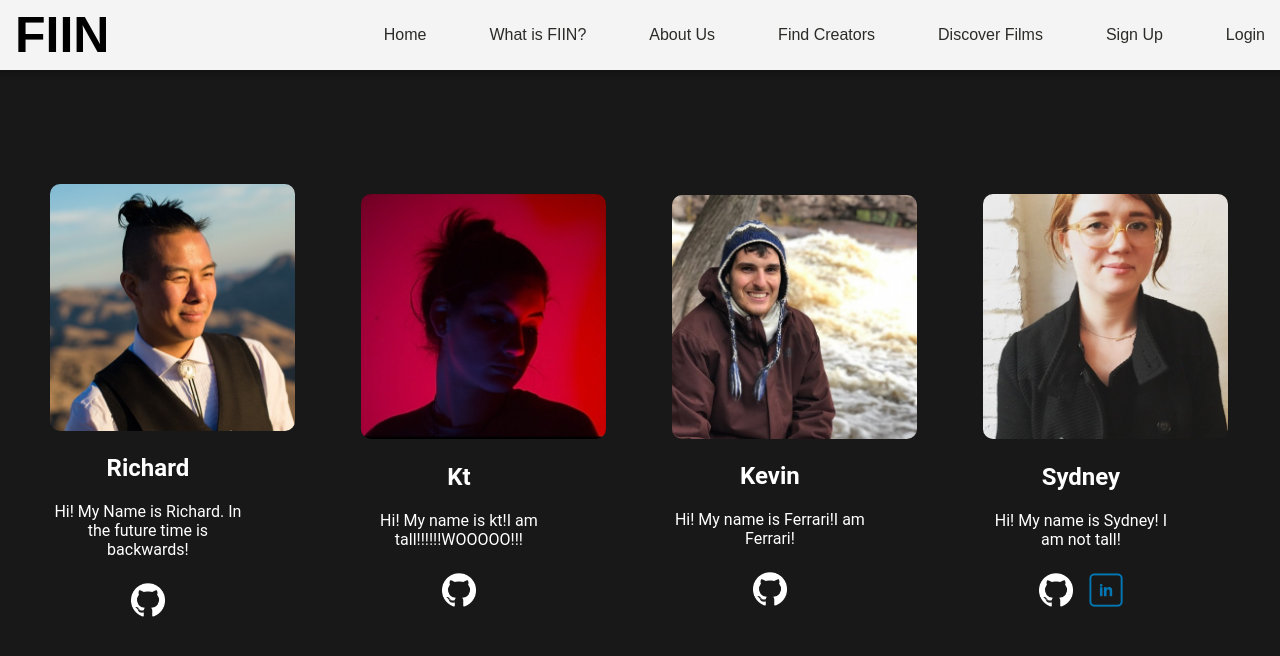
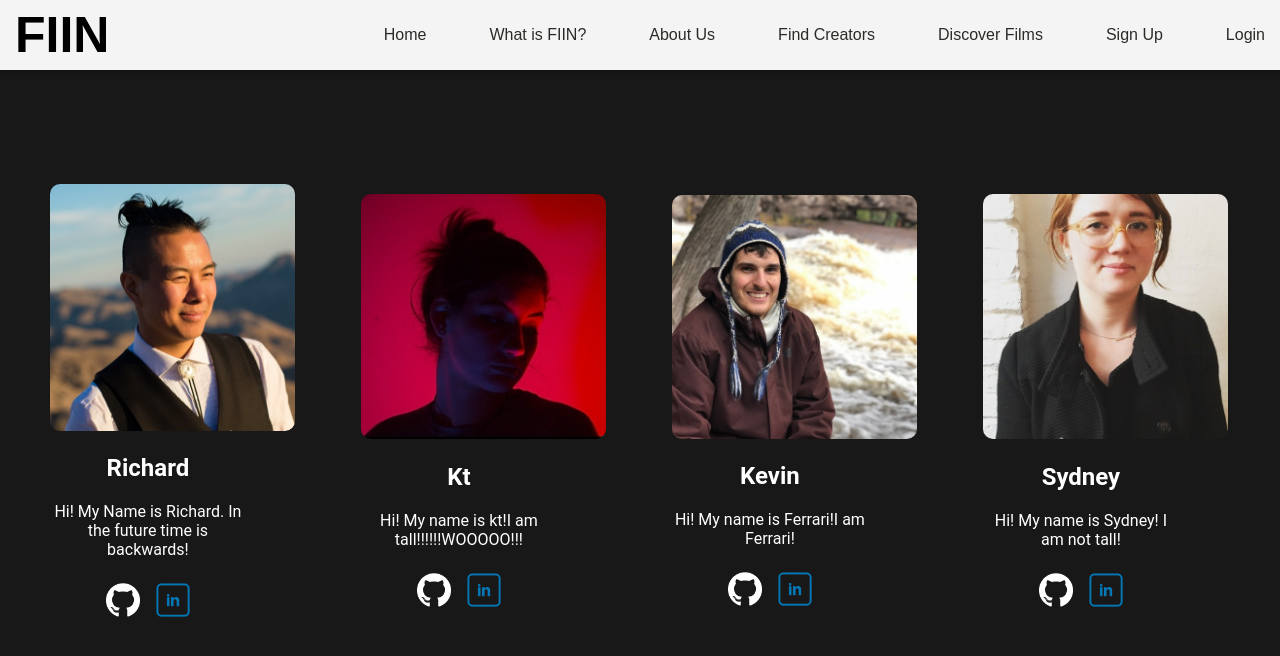
Before and after one commit to Gisaengchung/front-end, a React app: page /about-us in a window 1280 px wide. Shown: the top 656 px of the page. Built offline with nearby package versions, Linux system fonts and the light colour scheme; no server answers.

Commit message:
linked in links and logos done

```diff
--- a/src/components/aboutUs/AboutUs.jsx
+++ b/src/components/aboutUs/AboutUs.jsx
@@ -22,6 +22,9 @@ export default function AboutUs() {
         <a href="https://github.com/Richard-Hillman">
         <img className={styles.contactImage} src={github} />
         </a>
+        <a href="https://www.linkedin.com/in/richard-hillman/">
+        <img className={styles.contactImage} src={linkedinlogo} />
+        </a>
         </div>
       </div>
 
@@ -36,7 +39,9 @@ export default function AboutUs() {
         <a href="https://github.com/katiejonesyo">
         <img className={styles.contactImage} src={github} />
         </a>
-
+        <a href="https://www.linkedin.com/in/katiejonesyo/">
+        <img className={styles.contactImage} src={linkedinlogo} />
+        </a>
         </div>
       </div>
       <div className={styles.personContainer}>
@@ -48,6 +53,9 @@ export default function AboutUs() {
         <p/>
         <a href="https://github.com/kevinfiero">
         <img className={styles.contactImage} src={github} />
+        </a>
+        <a href="https://www.linkedin.com/in/kevinfiero/">
+        <img className={styles.contactImage} src={linkedinlogo} />
         </a>
         </div>
       </div>
@@ -63,7 +71,7 @@ export default function AboutUs() {
         </a>
 
         <a href="https://www.linkedin.com/in/sydjames/">
-        < img className={styles.contactImage} src={linkedinlogo} />
+        <img className={styles.contactImage} src={linkedinlogo} />
         </a>
         </div>
       </div>
```
